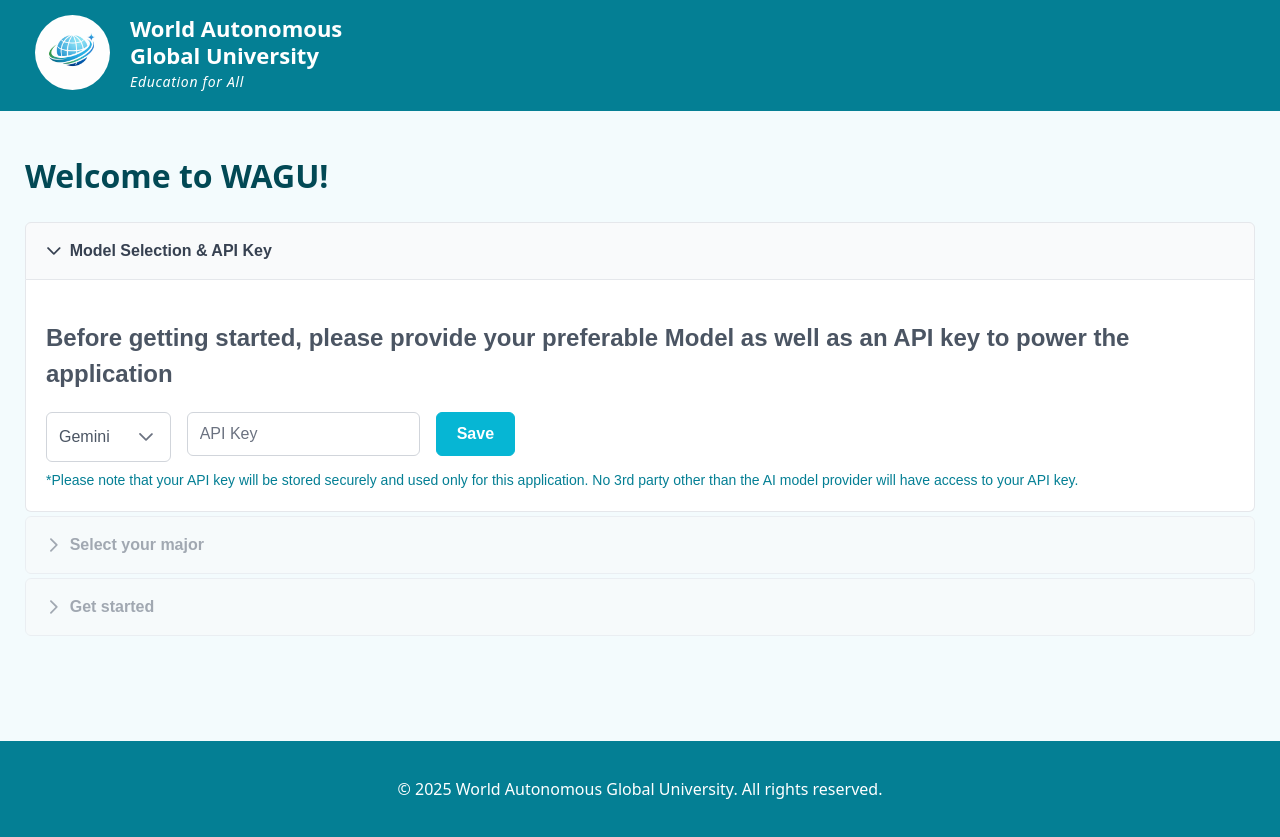
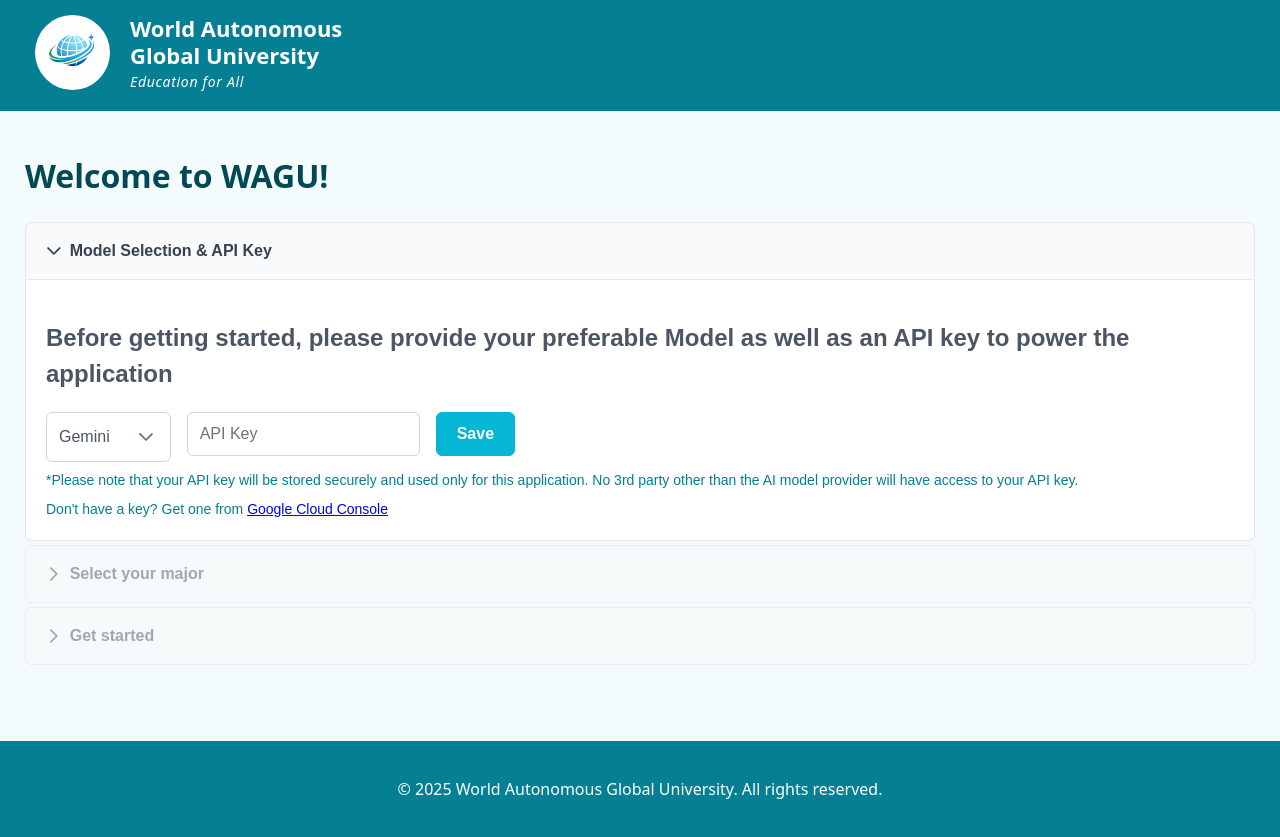
Before and after one commit to jjakk/World-Autonomous-Global-University, a React (Vite) app: page /World-Autonomous-Global-University/get-started in a window 1280 px wide. Built offline with nearby package versions, Linux system fonts and the light colour scheme; a web font is replaced by a local one.

Commit message:
Added the api key generation link

```diff
--- a/src/pages/GetStartedPage.tsx
+++ b/src/pages/GetStartedPage.tsx
@@ -122,6 +122,9 @@ function GetStartedPage() {
             *Please note that your API key will be stored securely and used only for this application. No 3rd party other than
             the AI model provider will have access to your API key.
           </span>
+          <span className="api-key-blurb">
+            Don't have a key? Get one from <a href="https://aistudio.google.com/app/api-keys" target="_blank">Google Cloud Console</a>
+          </span>
         </AccordionTab>
         <AccordionTab header="Select your major" disabled={activeIndex !== 1}>
           <form className="form-group" onSubmit={submitMajorSelection}>
```
